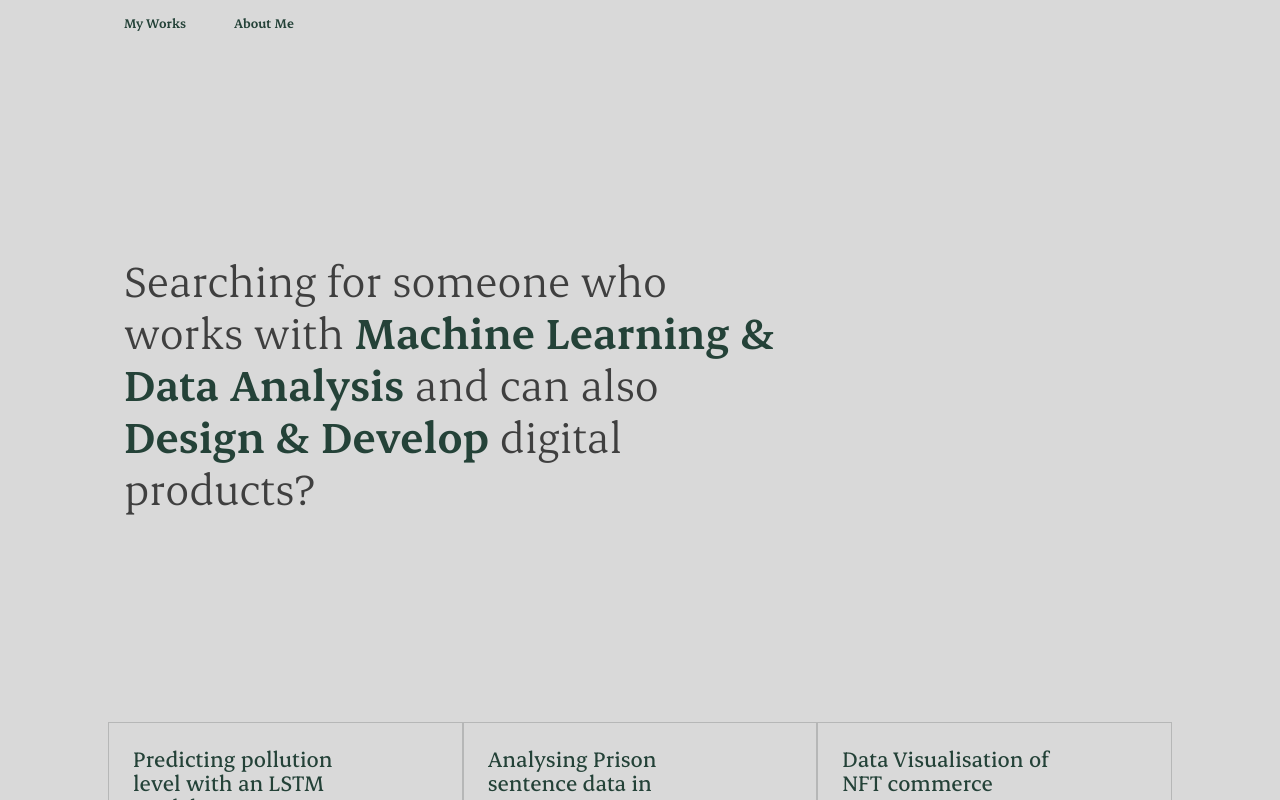
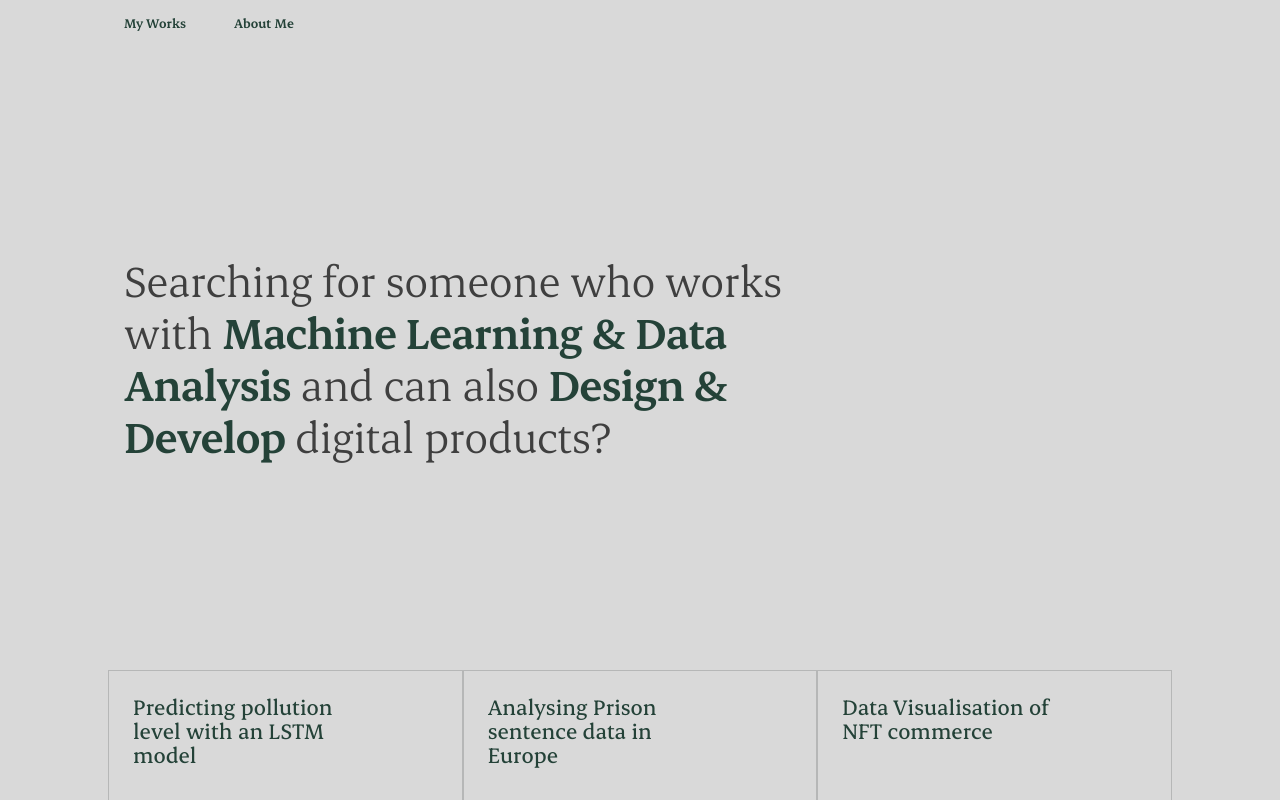
Before and after one commit to ManuSrivastava1/Portfolio, a React (Create React App) app: page / in a window 1280 px wide. Shown: the top 800 px of the page. Built offline with nearby package versions, Linux system fonts and the light colour scheme.

Commit message:
minor style

```diff
--- a/src/App.css
+++ b/src/App.css
@@ -50,6 +50,7 @@
   font-size: 3rem;
   font-weight: 400;
   line-height: 52px;
+  letter-spacing: -0.48px;
   color: #3F3F3F;
   overflow-wrap: break-word;
 }
@@ -58,6 +59,7 @@
   font-size: 3rem;
   font-weight: 600;
   line-height: 52px;
+  letter-spacing: -0.96px;
   color: #244238;
   overflow-wrap: break-word;
 }
```
